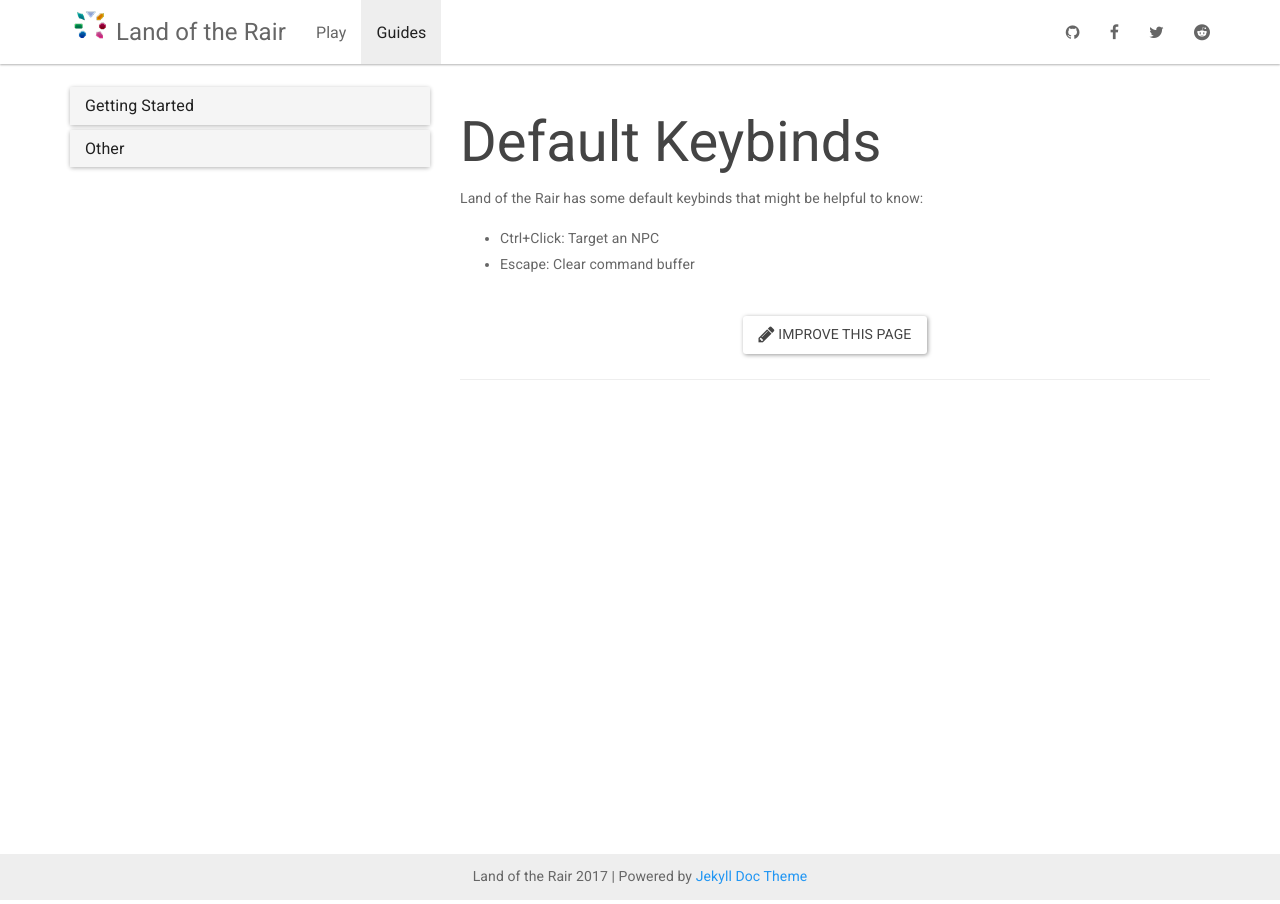
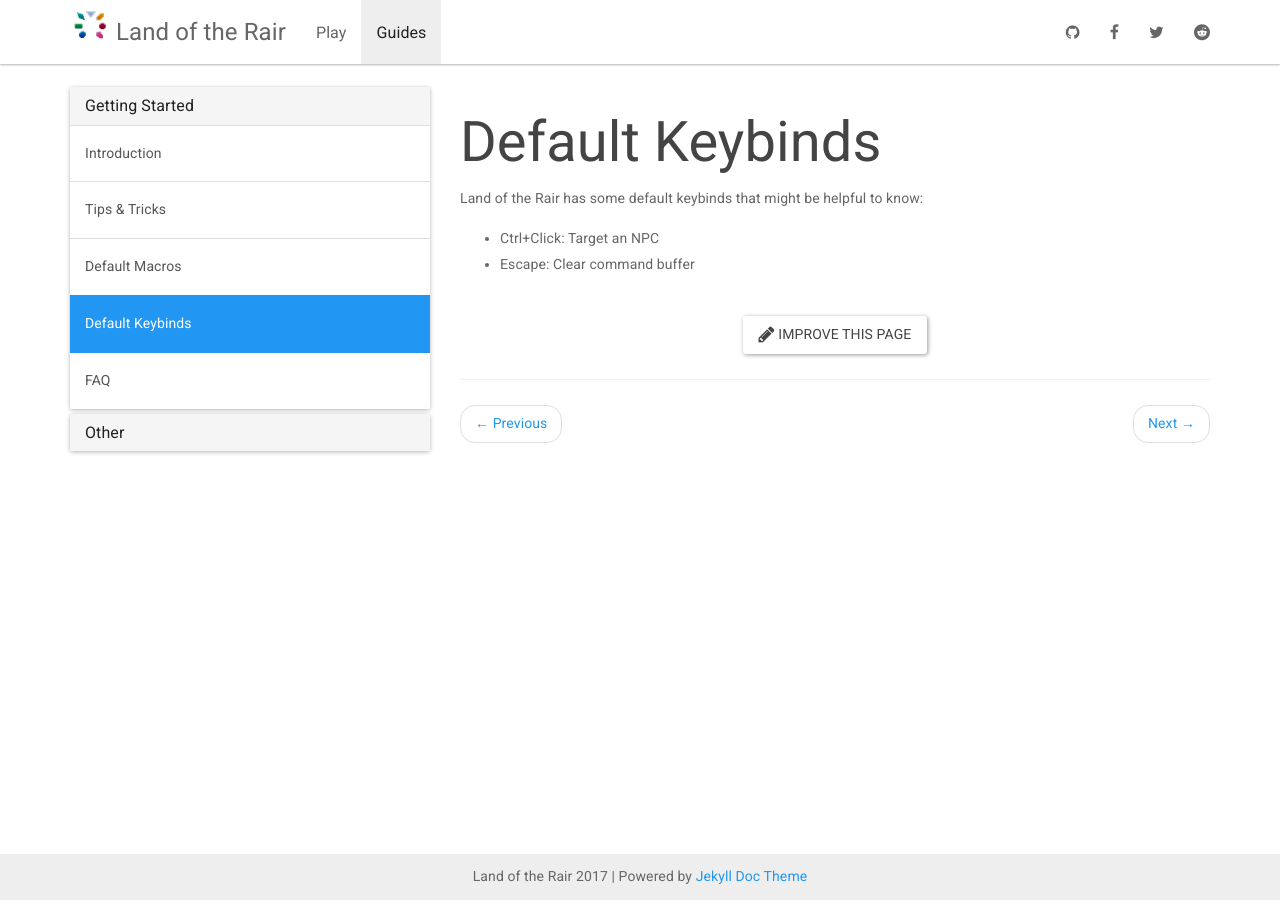
Before and after one commit to LandOfTheRair/landoftherair.github.io, a Jekyll site: the page built from _docs/getting-started/default-keybinds.md, in a window 1280 px wide. Built offline with Jekyll 4.4.1, drawn with Linux system fonts in a browser that asks for light colours; nearby versions of some CDN libraries.

Commit message:
Update docs.yml

```diff
--- a/_data/docs.yml
+++ b/_data/docs.yml
@@ -2,6 +2,8 @@
   docs:
   - home
   - tips-tricks
+  - default-macros
+  - default-keybinds
   - faq
 
 - title: Other
```
